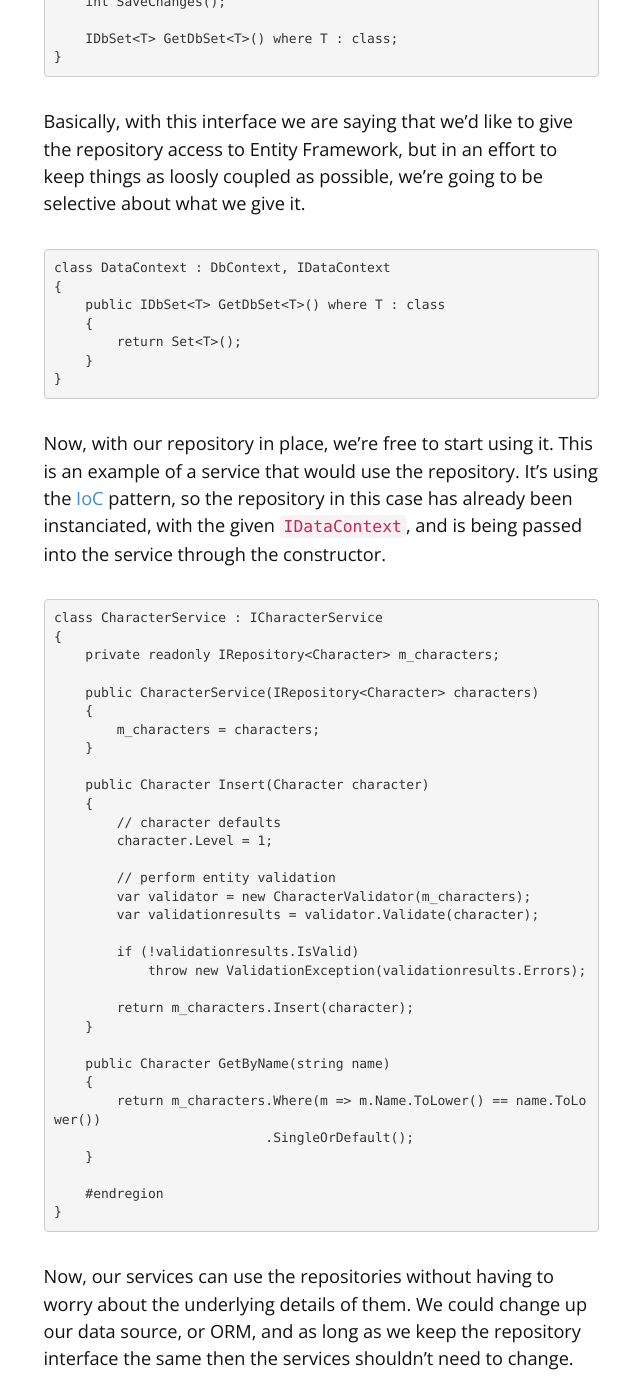
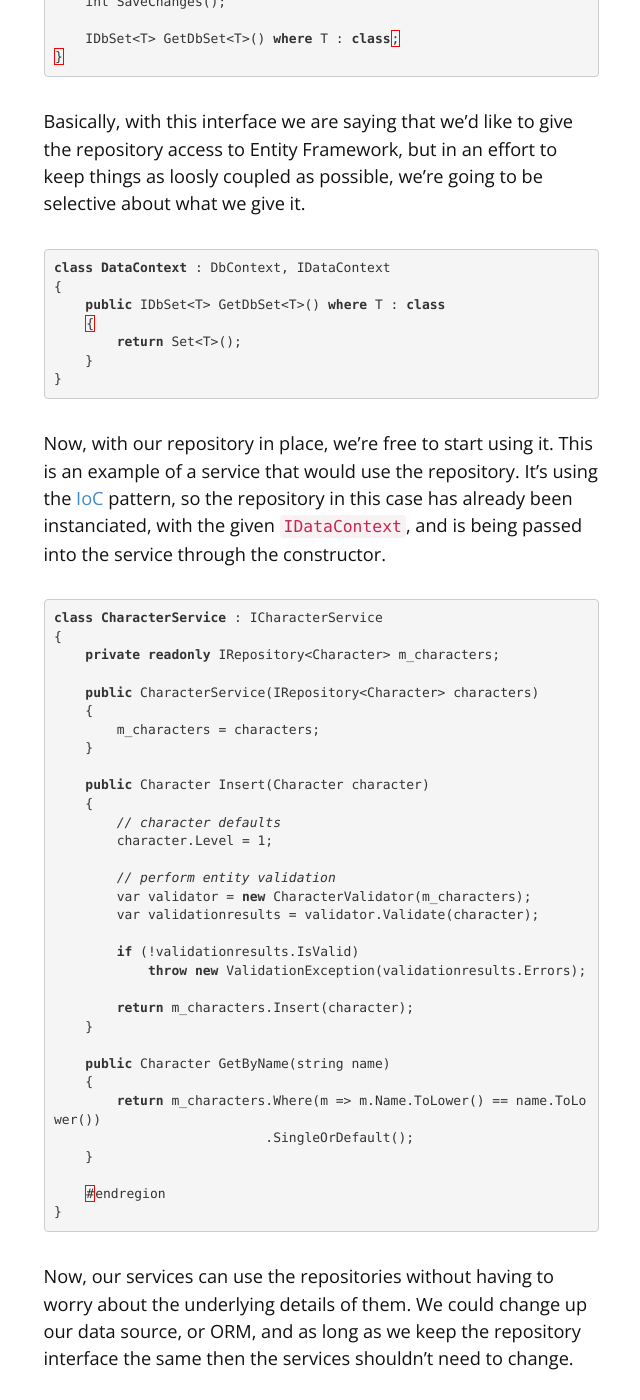
Before and after one commit to ryancole/ryancole.github.com, a Jekyll site: the page built from _posts/2014-01-25-entity-framework-repository-pattern.md, in a window 1280 px wide and 1400 px high, scrolled down 3683 px. Shown: the whole window, without its empty margins (319-959 px from the left). Built offline with Jekyll 4.4.1, drawn with Linux system fonts in a browser that asks for light colours; comment, search, counter and statistics services are not loaded; some of the changed text lies outside the part shown.

Commit message:
Update 2014-01-25-entity-framework-repository-pattern.md

````diff
--- a/_posts/2014-01-25-entity-framework-repository-pattern.md
+++ b/_posts/2014-01-25-entity-framework-repository-pattern.md
@@ -25,7 +25,7 @@ class Character
 
 We'll be storing these entities in a [SQL Server Express LocalDb](http://technet.microsoft.com/en-us/library/hh510202.aspx) database, and using [Entity Framework](http://entityframework.codeplex.com/) as the ORM in this case. While Entity Framework's `DbContext` is technically both a repository and unity of work all in one, keep in mind that the underlying data source could be anything, so we'll continue making our own repository class. Now, we need a repository class that will provide a consistent set of methods for us to insert and retrieve our `Character` entities from `LocalDb`.
 
-```
+{% highlight csharp %}
 interface IRepository<T> where T : class
 {
     T Insert(T entity);
@@ -36,13 +36,13 @@ interface IRepository<T> where T : class
 
     ICollection<T> All { get; }
 }
-```
+{% endhighlight %}
 
 In this generic interface, we've got several generic methods and a property. Right here we can see that anybody who will be accessing our repositories only has to know about calling the `Insert` method, if they wish to create a new `Character`. The won't have to know how to use Entity Framework or SQL queries.
 
 An important thing to note about this repository interface is that these methods return `ICollection` instead of `IQueryable`. This prevents implementation details of the underlying ORM from leaking outside of the repository. With an `IQueryable`, the users of the repository would still be able to evaluate queries outside of the repository.
 
-```
+{% highlight csharp %}
 class Repository<T> : IRepository<T> where T : class
 {
     private readonly IDataContext m_context;
@@ -83,24 +83,24 @@ class Repository<T> : IRepository<T> where T : class
         }
     }
 }
-```
+{% endhighlight %}
 
 The actual implementation of the repository contains all of the underlying data source adapter-specific logic required to map data from the data source to the business entities. I've only got a few example methods here, but it shows how you'd provide a generic way to use Entity Framework, while allowing for some flexibility with your queries, specifically the `Where` method and its' `predicate` parameter.
 
 The constructor for the repository expects an `IDataContext`. This could just be the `DbContext` itself, but in this example `IDataContext` is another interface of ours. This is Entity Framework specific, so I'm not going to go into much detail on it
 
-```
+{% highlight csharp %}
 interface IDataContext : IDisposable
 {
     int SaveChanges();
 
     IDbSet<T> GetDbSet<T>() where T : class;
 }
-```
+{% endhighlight %}
 
 Basically, with this interface we are saying that we'd like to give the repository access to Entity Framework, but in an effort to keep things as loosly coupled as possible, we're going to be selective about what we give it.
 
-```
+{% highlight csharp %}
 class DataContext : DbContext, IDataContext
 {
     public IDbSet<T> GetDbSet<T>() where T : class
@@ -108,11 +108,11 @@ class DataContext : DbContext, IDataContext
         return Set<T>();
     }
 }
-```
+{% endhighlight %}
 
 Now, with our repository in place, we're free to start using it. This is an example of a service that would use the repository. It's using the [IoC](http://en.wikipedia.org/wiki/Inversion_of_control) pattern, so the repository in this case has already been instanciated, with the given `IDataContext`, and is being passed into the service through the constructor.
 
-```
+{% highlight csharp %}
 class CharacterService : ICharacterService
 {
     private readonly IRepository<Character> m_characters;
@@ -145,7 +145,7 @@ class CharacterService : ICharacterService
 
     #endregion
 }
-```
+{% endhighlight %}
 
 Now, our services can use the repositories without having to worry about the underlying details of them. We could change up our data source, or ORM, and as long as we keep the repository interface the same then the services shouldn't need to change.
 
````
